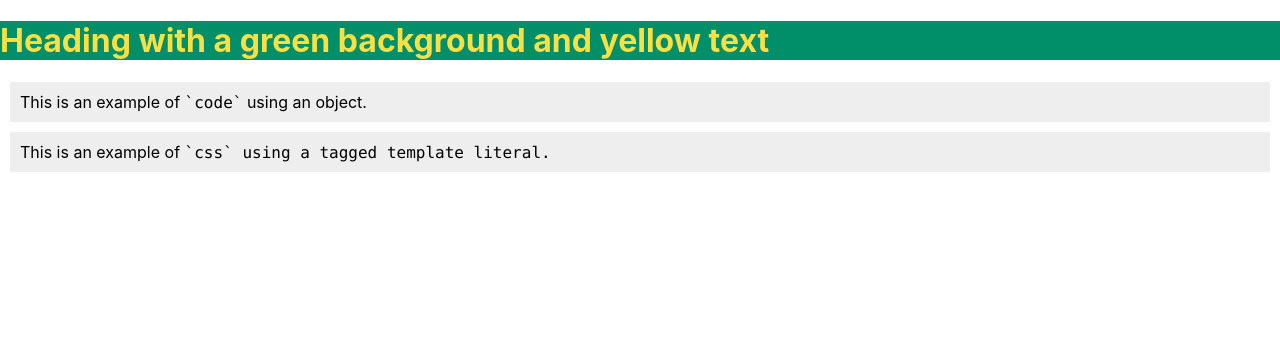
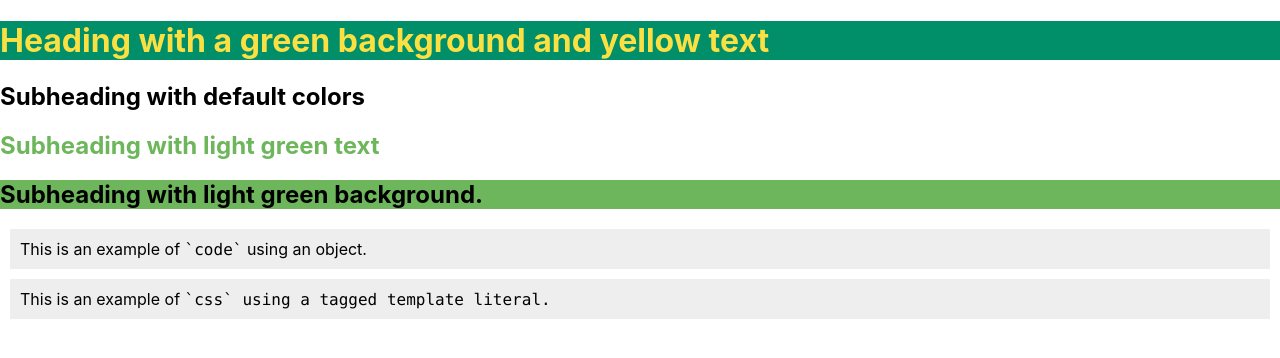
Before and after one commit to Syransong/react-emotion-example, a React (Create React App) app: page / in a window 1280 px wide. Shown: the top 358 px of the page. Built offline with nearby package versions, Linux system fonts and the light colour scheme.

Commit message:
create subheadings extending the heading component

```diff
--- a/src/App.js
+++ b/src/App.js
@@ -8,12 +8,23 @@ const Heading = styled('h1') `
   color: ${props => props.fg}
 `;
 
+const Subheading = Heading.withComponent('h2');
+
 function App() {
   return (
     <div>
       <Heading bg="#008f68" fg="#fae042">
         Heading with a green background and yellow text
       </Heading>
+      <Subheading>
+        Subheading with default colors
+      </Subheading>
+      <Subheading fg="#6db65b">
+        Subheading with light green text
+      </Subheading>
+      <Subheading bg="#6db65b">
+        Subheading with light green background.
+      </Subheading>
       <div css={css({
         margin: 10,
         padding: 10,
```
